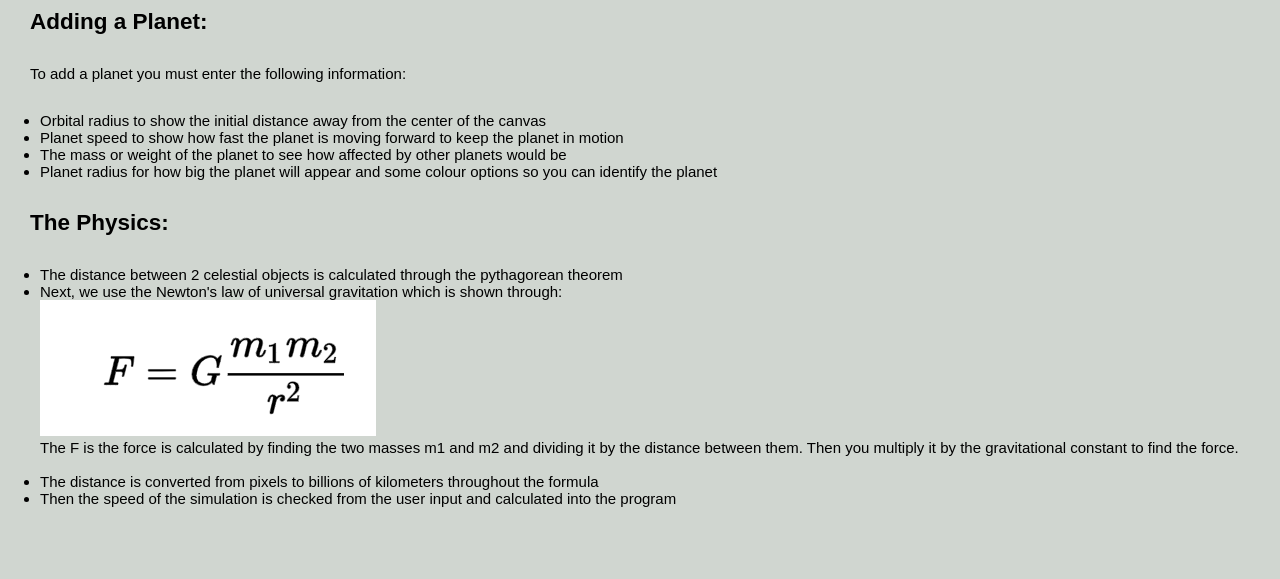
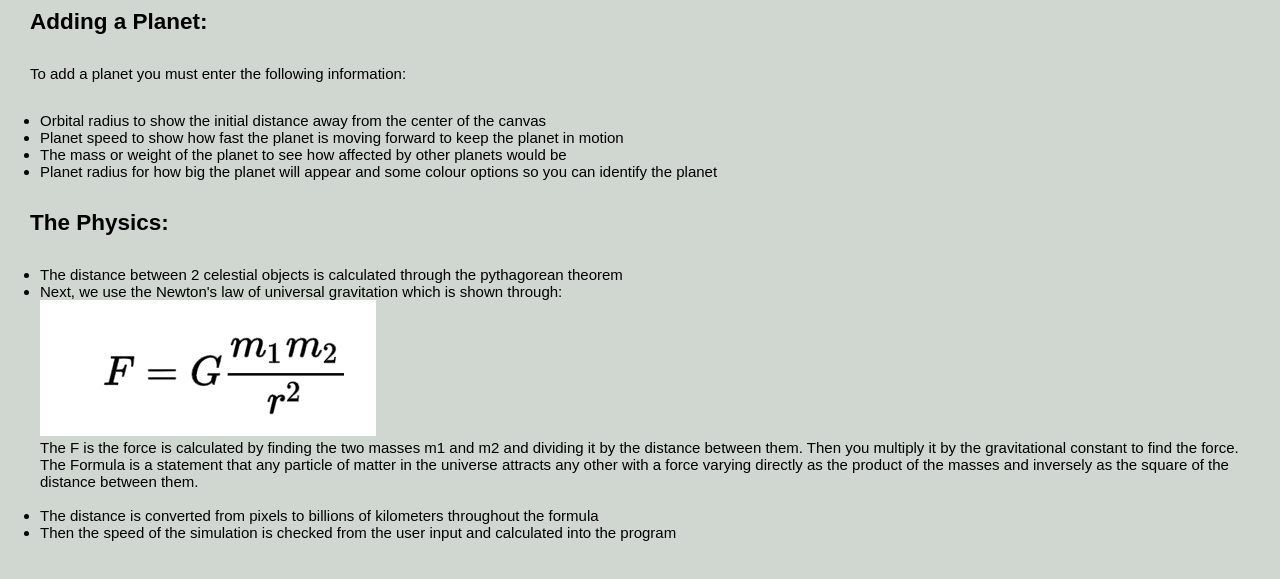
Before and after one commit to SukritDesai/planet-simulation, a plain HTML site: page index3.html in a window 1280 px wide. Shown: the part 181-760 px from the top of the page. Drawn offline with Linux system fonts and the light colour scheme.

Commit message:
Formatting

```diff
--- a/index3.html
+++ b/index3.html
@@ -64,7 +64,7 @@
 <h2>The Physics:</h2>
 <ul>
     <li>The distance between 2 celestial objects is calculated through the pythagorean theorem</li>
-    <li>Next, we use the Newton's law of universal gravitation which is shown through:</li> <img src="img.png"><br> The F is the force is calculated by finding the two masses m1 and m2 and dividing it by the distance between them. Then you multiply it by the gravitational constant to find the force.<br><br>
+    <li>Next, we use the Newton's law of universal gravitation which is shown through:</li> <img src="img.png"><br> The F is the force is calculated by finding the two masses m1 and m2 and dividing it by the distance between them. Then you multiply it by the gravitational constant to find the force.<br>The Formula is a statement that any particle of matter in the universe attracts any other with a force varying directly as the product of the masses and inversely as the square of the distance between them.<br><br>
     <li>The distance is converted from pixels to billions of kilometers throughout the formula</li>
     <li>Then the speed of the simulation is checked from the user input and calculated into the program</li>
 </ul>
```
Also changed, not shown: index.html (+0 -2 lines).
